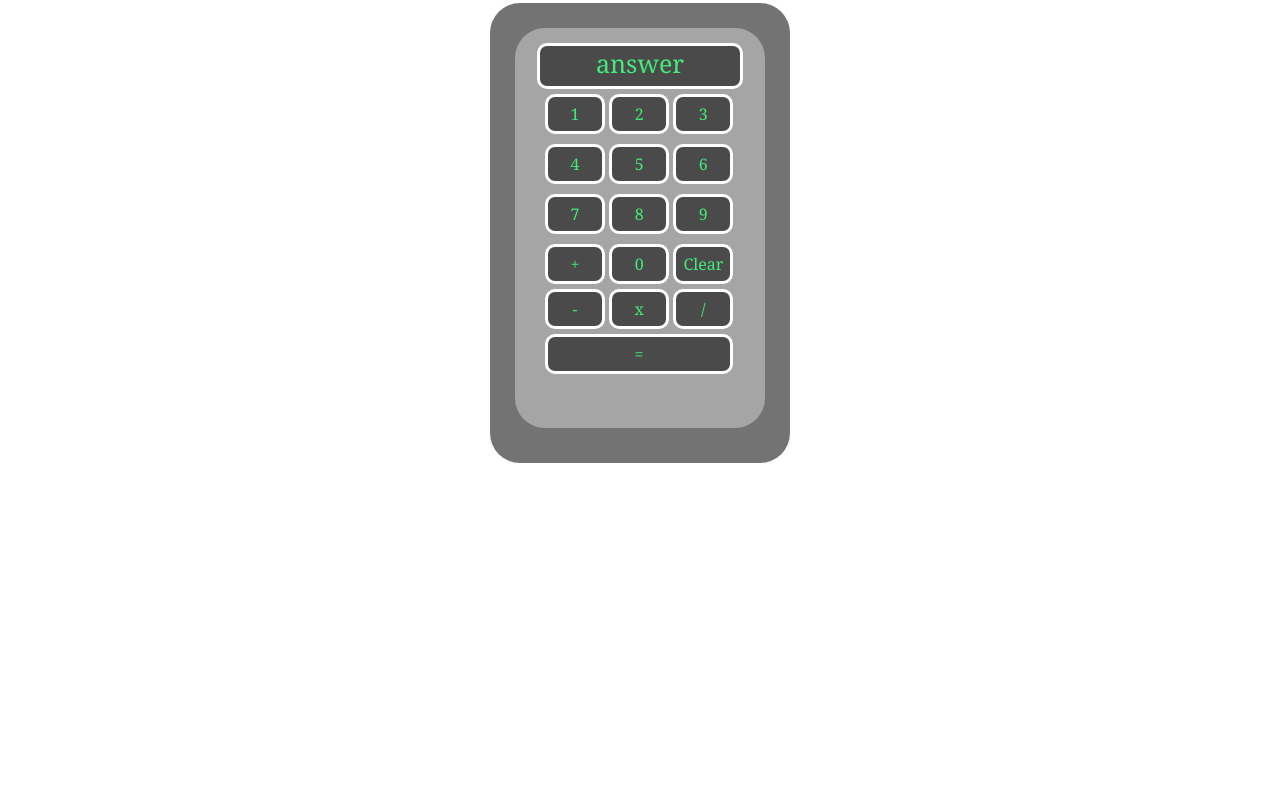
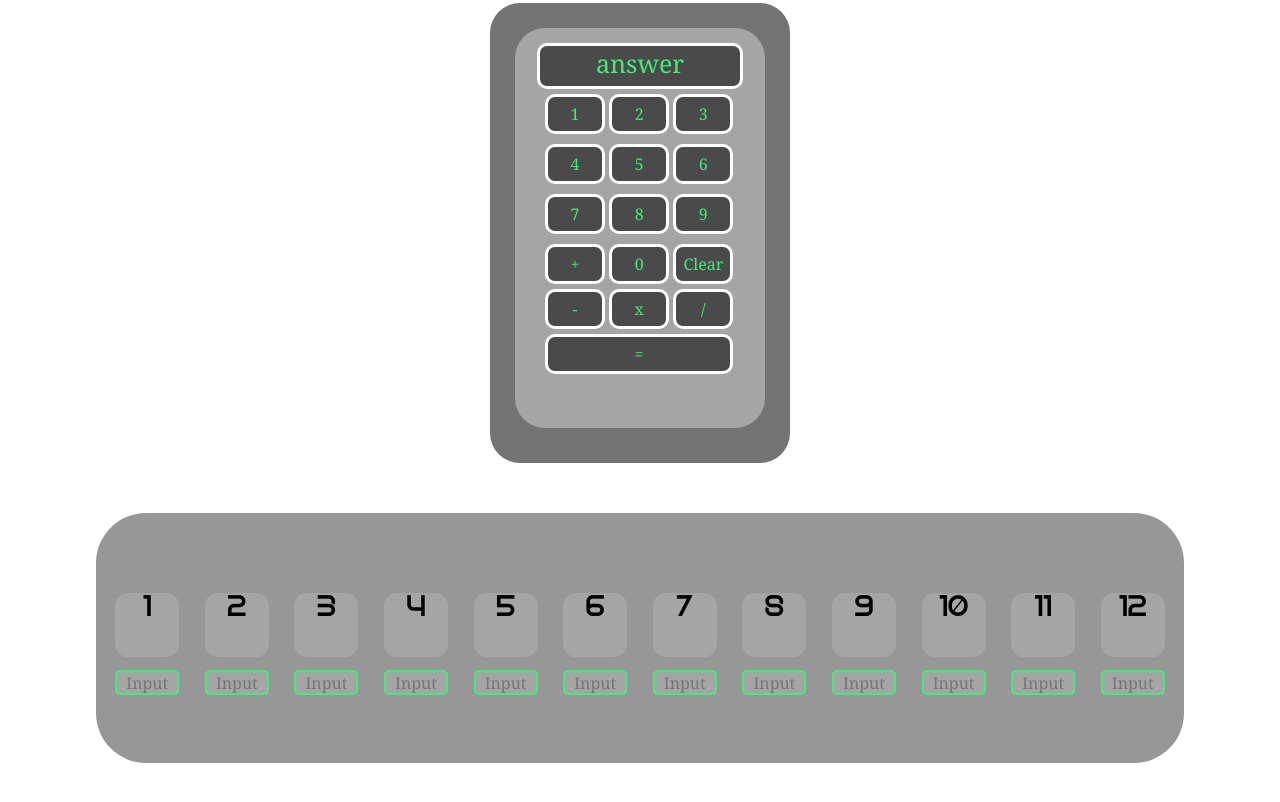
Before and after one commit to joey-schittina/joey-schittina.github.io, a plain HTML site: page index.html in a window 1280 px wide. Shown: the part 1666-2468 px from the top of the page. Before the commit the page ends 2330 px from the top, so only its background shows below. Drawn offline with nearby package versions, Linux system fonts and the light colour scheme.

Commit message:
work in progress

```diff
--- a/index.html
+++ b/index.html
@@ -121,6 +121,32 @@
                 <button id="enter" class="entbutton">=</button>
             </div>
         </div>
+        <div class="bubblecontainer">
+            <div class="bubble" id="b1">1</div>
+            <div class="bubble" id="b2">2</div>
+            <div class="bubble" id="b3">3</div>
+            <div class="bubble" id="b4">4</div>
+            <div class="bubble" id="b5">5</div>
+            <div class="bubble" id="b6">6</div>
+            <div class="bubble" id="b7">7</div>
+            <div class="bubble" id="b8">8</div>
+            <div class="bubble" id="b9">9</div>
+            <div class="bubble" id="b10">10</div>
+            <div class="bubble" id="b11">11</div>
+            <div class="bubble" id="b12">12</div>
+            <input class="inp" type="text" id="inp1" placeholder="Input">
+            <input class="inp" type="text" id="inp1" placeholder="Input">
+            <input class="inp" type="text" id="inp1" placeholder="Input">
+            <input class="inp" type="text" id="inp1" placeholder="Input">
+            <input class="inp" type="text" id="inp1" placeholder="Input">
+            <input class="inp" type="text" id="inp1" placeholder="Input">
+            <input class="inp" type="text" id="inp1" placeholder="Input">
+            <input class="inp" type="text" id="inp1" placeholder="Input">
+            <input class="inp" type="text" id="inp1" placeholder="Input">
+            <input class="inp" type="text" id="inp1" placeholder="Input">
+            <input class="inp" type="text" id="inp1" placeholder="Input">
+            <input class="inp" type="text" id="inp1" placeholder="Input">
+
 
         </div>
     </div>
--- a/joey.css
+++ b/joey.css
@@ -320,7 +320,7 @@ body{
     display: flex;
 }
 .widgets{
-    height: 1000px;
+    height: 1200px;
 }
 .lightcontainer{
     position: relative;
@@ -667,3 +667,41 @@ body{
     color: rgb(65, 236, 122);
     border-radius: 10px;
 }
+.bubblecontainer{
+    margin: auto;
+    position: relative;
+    width: 85vw;
+    height: 250px;
+    background-color: var(--transparant);
+    border: 20px;
+    border-radius: 50px;
+    display: grid;
+    grid-template-rows: 6vw 2vw;
+    grid-template-columns: 7vw 7vw 7vw 7vw 7vw 7vw 7vw 7vw 7vw 7vw 7vw 7vw ;
+
+}
+.bubble{
+    left: 1.5vw;
+    top: 80px;
+    position: relative;
+    width: 5vw;
+    height: 5vw;
+    border-radius: 1vw;
+    background-color: var(--innerbox);
+    text-align: center;
+    font-size: 30px;
+    font-family: 'secondfont';
+}
+
+.inp{
+    width: 5vw;
+    position: relative;
+    top: 80px;
+    left: 1.5vw;
+    border-radius: 5px;
+    border: 2px solid rgb(65, 236, 122);
+    background-color: var(--innerbox);
+    padding: 5px 5px;
+    box-sizing: border-box;
+    text-align: center;
+}
```
